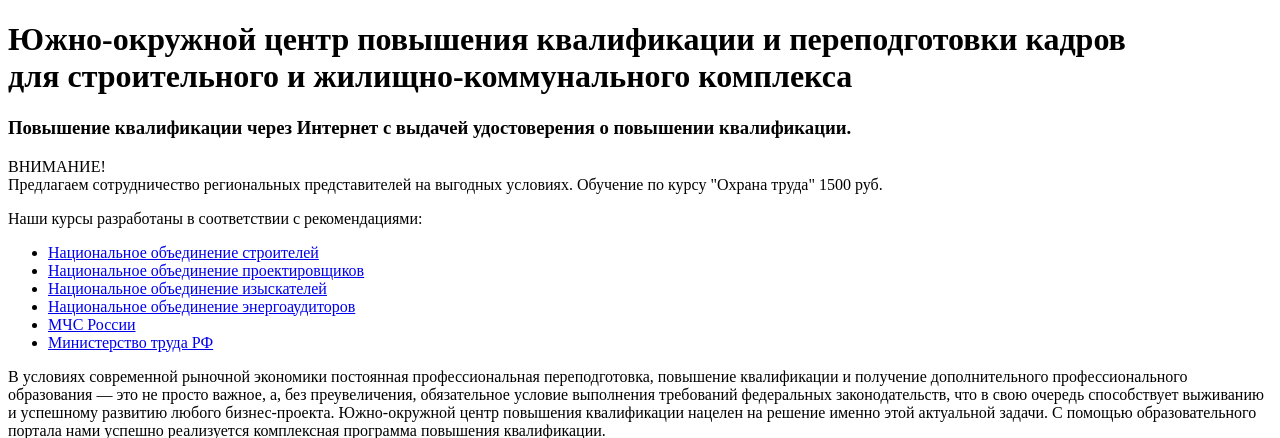
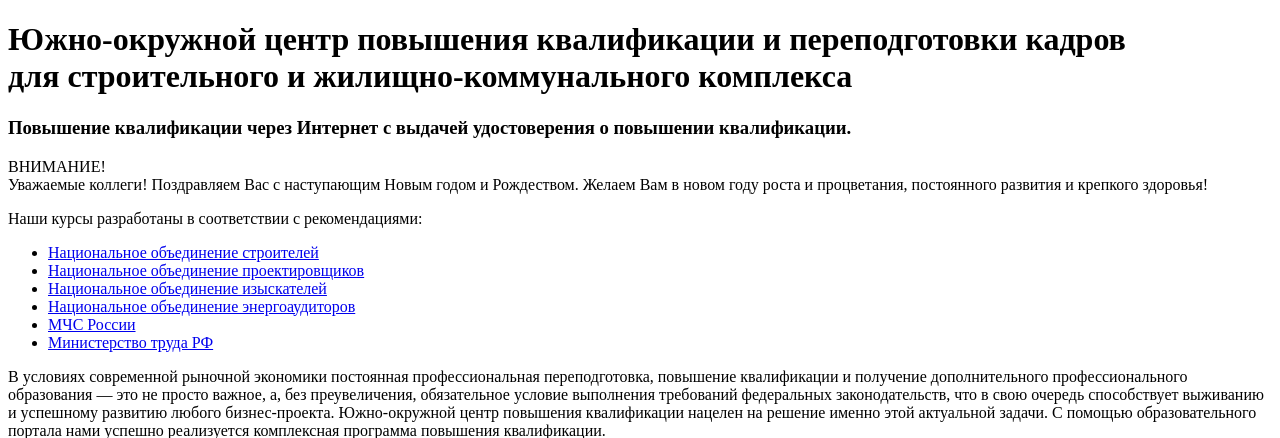
Before and after one commit to Grapheme/roscentrdpo, a PHP site: template application/views/users_interface/index.php in a window 1280 px wide. Shown: the top 438 px of the page. Run offline with PHP 8.4, Linux system fonts and the light colour scheme; the template is opened without the code that fills it, so the values that code supplies are empty.

Commit message:
new year

```diff
--- a/application/views/users_interface/index.php
+++ b/application/views/users_interface/index.php
@@ -15,8 +15,13 @@
 			<div class="promo-12 span12">
 				<span class="title_">ВНИМАНИЕ!</span>
 				<div class="wrapp_">
+					<!--
 					<span class="scrollingtext">
 						Предлагаем сотрудничество региональных представителей на выгодных условиях. Обучение по курсу "Охрана труда" 1500 руб.
+					</span>
+					-->
+					<span class="scrollingtext">
+						Уважаемые коллеги! Поздравляем Вас с наступающим Новым годом и Рождеством. Желаем Вам в новом году роста и процветания, постоянного развития и крепкого здоровья!
 					</span>
 				</div>
 			</div>
```
